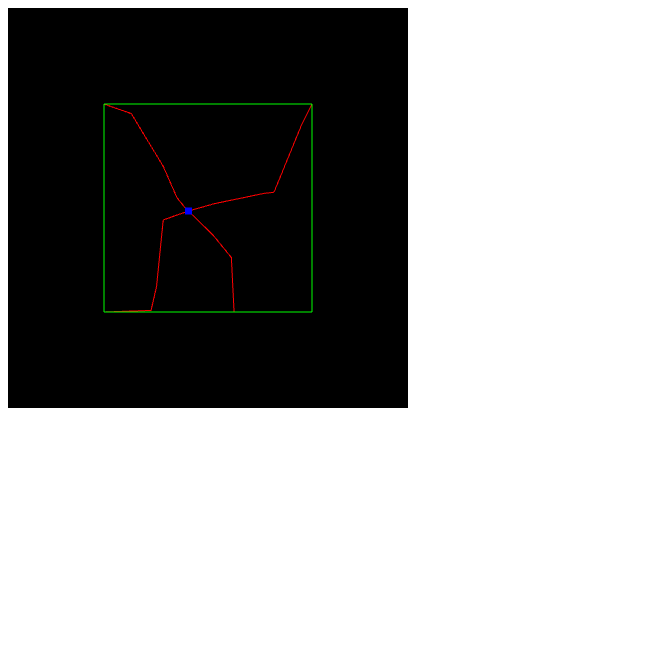
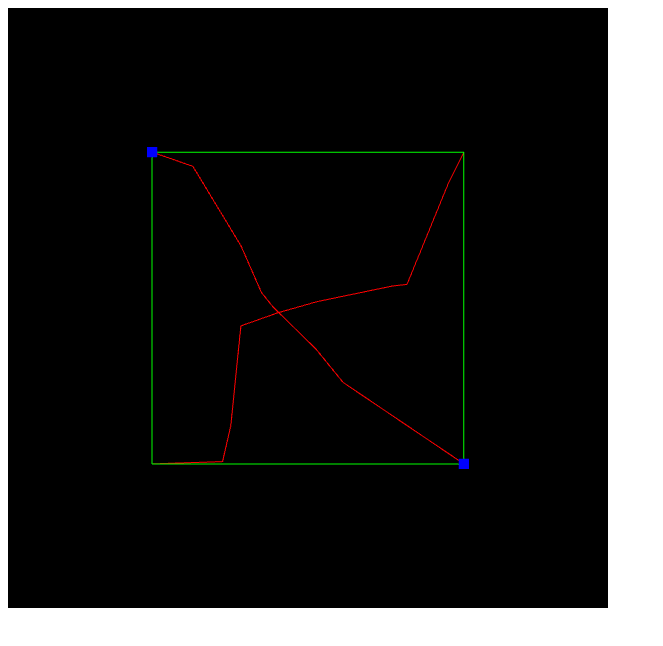
Before and after one commit to elevenetc/playground-web, a plain HTML site: page index.html in a window 1280 px wide. Shown: the whole page, without its empty margins (0-663 px from the left). Drawn offline with Linux system fonts and the light colour scheme.

Commit message:
Fix random line gen

```diff
--- a/index.html
+++ b/index.html
@@ -19,7 +19,7 @@
     <script src="js/three.min.js"></script>
 </head>
 <body>
-<div id="WebGLCanvas" style="background-color:#000000; height: 400px; width: 400px;"></div>
+<div id="WebGLCanvas" style="background-color:#000000; height: 600px; width: 600px;"></div>
 
 <script>
     'use strict';
--- a/js/Algorithms.js
+++ b/js/Algorithms.js
@@ -2,9 +2,9 @@
 
 }
 
-Algorithms.getIntersectionPointOfPaths = function (pointsA, pointsB) {
+Algorithms.getIntersectionPointsOfPaths = function (pointsA, pointsB) {
 
-	var result = null;
+	var result = [];
 
 	if (pointsB.length > pointsA.length) {
 		var tmp = pointsA;
@@ -24,14 +24,14 @@
 			if (!pointB0.hasNext()) continue;
 			var pointB1 = pointB0.getNext();
 
-			result = Algorithms.getLinesIntersection(pointA0, pointA1, pointB0, pointB1);
-			if (result != null) {
+			var point = Algorithms.getLinesIntersectionPoint(pointA0, pointA1, pointB0, pointB1);
+			if (point != null) {
 				console.log("found intersection:");
 				console.log("A start:" + JSON.stringify(pointA0));
 				console.log("A end  :" + JSON.stringify(pointA1));
 				console.log("B start:" + JSON.stringify(pointB0));
 				console.log("B end  :" + JSON.stringify(pointB1));
-				return result;
+				result.push(point);
 			}
 		}
 	}
@@ -64,39 +64,28 @@
 	}
 };
 
-Algorithms.getLinesIntersection = function (a1, a2, b1, b2) {
+Algorithms.getLinesIntersectionPoint = function (a1, a2, b1, b2) {
 
 	var result = null;
 
 	var ua_t = (b2.x - b1.x) * (a1.y - b1.y) - (b2.y - b1.y) * (a1.x - b1.x);
 	var ub_t = (a2.x - a1.x) * (a1.y - b1.y) - (a2.y - a1.y) * (a1.x - b1.x);
-	var u_b  = (b2.y - b1.y) * (a2.x - a1.x) - (b2.x - b1.x) * (a2.y - a1.y);
+	var u_b = (b2.y - b1.y) * (a2.x - a1.x) - (b2.x - b1.x) * (a2.y - a1.y);
 
-	if ( u_b != 0 ) {
+	if (u_b != 0) {
 		var ua = ua_t / u_b;
 		var ub = ub_t / u_b;
 
-		if ( 0 <= ua && ua <= 1 && 0 <= ub && ub <= 1 ) {
-			result = new Point(
-				a1.x + ua * (a2.x - a1.x),
-				a1.y + ua * (a2.y - a1.y)
-			);
-			//result = new Intersection("Intersection");
-			// result.points.push(
-			// 	new Point2D(
-			// 		a1.x + ua * (a2.x - a1.x),
-			// 		a1.y + ua * (a2.y - a1.y)
-			// 	)
-			// );
+		if (0 <= ua && ua <= 1 && 0 <= ub && ub <= 1) {
+			result = new Point(a1.x + ua * (a2.x - a1.x), a1.y + ua * (a2.y - a1.y));
 		} else {
-			//result = new Intersection("No Intersection");
+			//no Intersection
 		}
 	} else {
-		if ( ua_t == 0 || ub_t == 0 ) {
-			//result = new Intersection("Coincident");
+		if (ua_t == 0 || ub_t == 0) {
+			//coincident
 		} else {
 			//parallel
-			//result = new Intersection("Parallel");
 		}
 	}
 
@@ -133,10 +122,9 @@
 	var y = fromPoint.y;
 	var nextX, nextY;
 	var dirX = 1, dirY = 1;
-	var i = 0;
 	var prevPoint = fromPoint;
 
-	result[i++] = fromPoint;
+	result.push(fromPoint);
 
 	if (fromPoint.x > toPoint.x) dirX = -1;
 	if (fromPoint.y > toPoint.y) dirY = -1;
@@ -148,14 +136,20 @@
 		x += nextX;
 		y += nextY;
 
-		if ((dirX == 1 && x > toPoint.x) || dirX == -1 && x < toPoint.x)x = toPoint.x;
-		if ((dirY == 1 && y > toPoint.y) || dirY == -1 && y < toPoint.y)y = toPoint.y;
+		if ((dirX == 1 && x > toPoint.x) || dirX == -1 && x < toPoint.x) {
+			x = toPoint.x;
+			y = toPoint.y;
+		}
+		if ((dirY == 1 && y > toPoint.y) || dirY == -1 && y < toPoint.y) {
+			x = toPoint.x;
+			y = toPoint.y;
+		}
 
 		var point = new Point(x, y);
 		prevPoint.setNext(point);
 		point.setPrevious(prevPoint);
 		prevPoint = point;
-		result[i++] = point;
+		result.push(point);
 	}
 
 	return result;
--- a/js/BulletPhysics.js
+++ b/js/BulletPhysics.js
@@ -11,8 +11,8 @@
 
 	function initScene() {
 		renderer = new THREE.WebGLRenderer({antialias: true});
-		w = 400;
-		h = 400;
+		w = 600;
+		h = 600;
 		renderer.setSize(w, h);
 		document.getElementById(Config.DIV_NAME).appendChild(renderer.domElement);
 		scene = new THREE.Scene();
--- a/js/BulletWall.js
+++ b/js/BulletWall.js
@@ -6,8 +6,7 @@
 	const wallHeight = 3;
 	var wall;
 	var circleA, circleB;
-	var intersecion;
-	var fragments = [];
+	var views = [];
 
 	this.init = function () {
 
@@ -17,22 +16,24 @@
 
 		// fragment = genFragment(1.0, 0.7, 0.5, 0.25, 0.25);
 		var step = 1;
-		var fragmentLineA = genLineFragment(new Point(-1.5, -1.5), new Point(1.5, 1.5), step, step);
-		var fragmentLineB = genLineFragment(new Point(-1.5, 1.5), new Point(1.5, -1.5), step, step);
-		// var fragmentLineA = createLine(-1.5, -1.5, 1.5, 1.5);
-		// var fragmentLineB = createLine(-1.5, 1.5, 1.5, -1.5);
-		// var fragmentLineA = createLine(-1.5, -1.5, 1.5, 1.5);
-		// var fragmentLineB = createLine(-1.5, 1.5, 1.5, 1.0);
-		// var fragmentLineB = createLine(-1.5, 1.5, 0.5, 1.0);
-		fragments[0] = fragmentLineA;
-		fragments[1] = fragmentLineB;
-		fragments[2] = createFrame();
+		var viewLineA = genLineFragment(new Point(-1.5, -1.5), new Point(1.5, 1.5), step, step);
+		var viewLineB = genLineFragment(new Point(-1.5, 1.5), new Point(1.5, -1.5), step, step);
+		// var viewLineA = createLine(-1.5, -1.5, 1.5, 1.5);
+		// var viewLineB = createLine(-1.5, 1.5, 1.5, -1.5);
+		// var viewLineA = createLine(-1.5, -1.5, 1.5, 1.5);
+		// var viewLineB = createLine(-1.5, 1.5, 1.5, 1.0);
+		// var viewLineB = createLine(-1.5, 1.5, 0.5, 1.0);
+		views[0] = viewLineA;
+		views[1] = viewLineB;
+		views[2] = createFrame();
 
-		var loc = Algorithms.getIntersectionPointOfPaths(fragmentLineA.getPoints(), fragmentLineB.getPoints());
-		if (loc != null)
-			intersecion = Utils.createSquareAt(0.1, 0.1, loc.x, loc.y, 0x0000FF);
-		else
-			console.log("no intersection");
+		var loc = Algorithms.getIntersectionPointsOfPaths(views[2].getPoints(), viewLineB.getPoints());
+		// var loc = Algorithms.getIntersectionPointsOfPaths(viewLineA.getPoints(), viewLineB.getPoints());
+		if (loc.length > 0) {
+			for (var i = 0; i < loc.length; i++) {
+				views.push(Utils.createSquareAt(0.1, 0.1, loc[i].x, loc[i].y, 0x0000FF));
+			}
+		} else console.log("no intersection");
 
 		return this;
 	};
@@ -42,12 +43,13 @@
 		//scene.add(circleA);
 		//scene.add(circleB);
 
-		for (var i = 0; i < fragments.length; i++) {
-			var f = fragments[i];
-			scene.add(f.getView());
+		for (var i = 0; i < views.length; i++) {
+			if (typeof(views[i].getView) == "function")
+				scene.add(views[i].getView());
+			else
+				scene.add(views[i]);
 		}
 
-		if (intersecion != null)scene.add(intersecion);
 	};
 
 	function createFrame() {
--- a/js/PathAnimation.js
+++ b/js/PathAnimation.js
@@ -13,8 +13,8 @@
 
 	function initializeScene() {
 		renderer = new THREE.WebGLRenderer({antialias: true});
-		w = 400;//window.innerWidth;
-		h = 400;//window.innerHeight;
+		w = 600;//window.innerWidth;
+		h = 600;//window.innerHeight;
 		renderer.setSize(w, h);
 		document.getElementById("WebGLCanvas").appendChild(renderer.domElement);
 		scene = new THREE.Scene();
```
